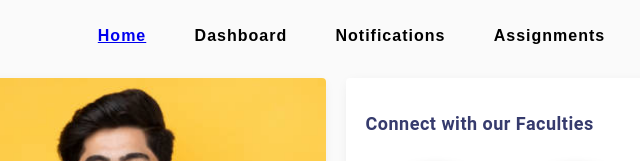
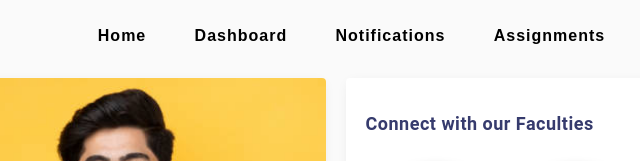
Before and after one commit to Sunilkashyaap/Profile, a website: page index.html in a window 1280 px wide. Shown: the top 161 px of the page, 171-811 px from the left. Drawn offline with Linux system fonts and the light colour scheme.

Commit message:
third commit

```diff
--- a/index.html
+++ b/index.html
@@ -592,6 +592,11 @@
 
 }
 
+.nav-bar-area .nav-bar #homeref{
+	text-decoration: none;
+	color: #000000;
+}
+
 ul{
   margin: 0 auto;
   padding: 0;
@@ -635,7 +640,7 @@ float:left;
             </div>
             <div class="nav-bar">
                 <ul>
-					<li><a href="http://localhost:5173/">Home</a></li>
+					<li><a id="homeref" href="http://localhost:5173/">Home</a></li>
                     <li>Dashboard</li>
                     <li>Notifications</li>
                     <li>Assignments</li>
```
